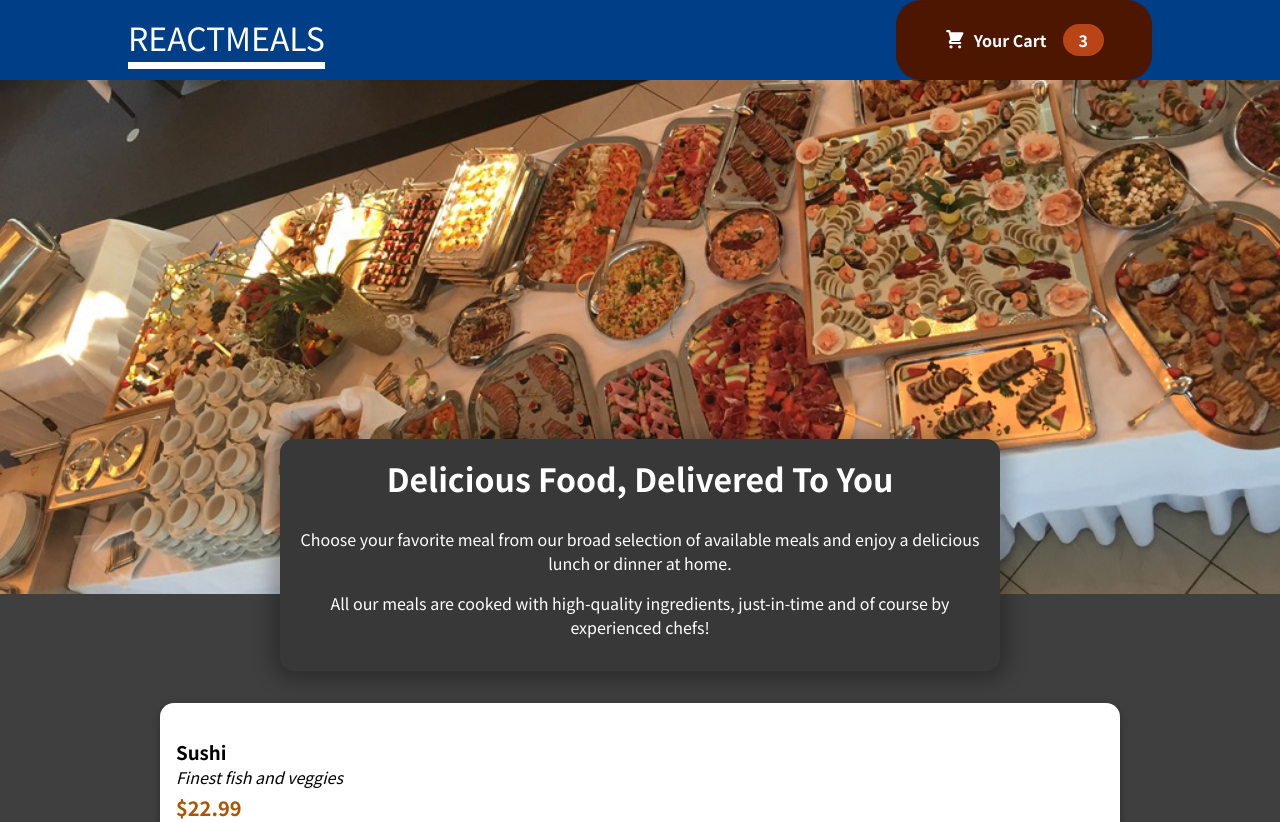
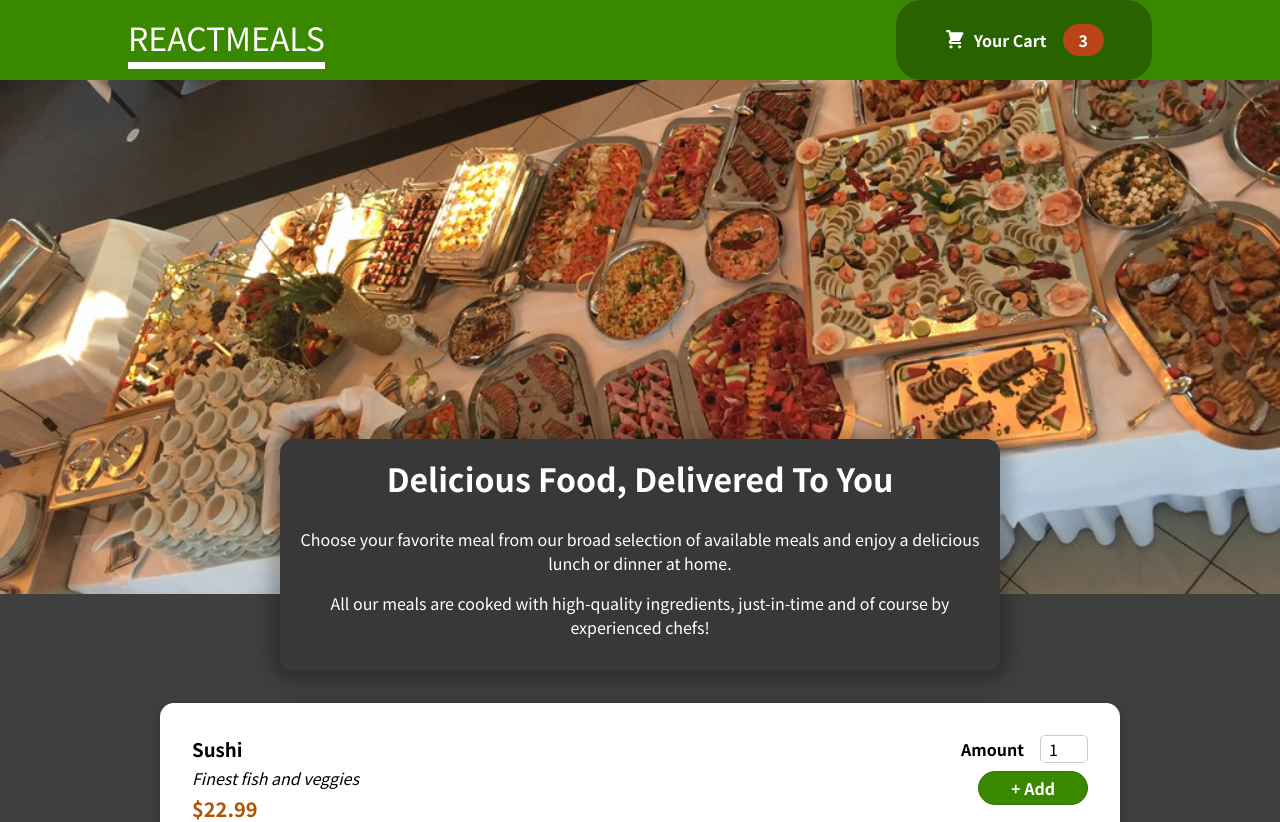
Before and after one commit to pramodui5/Food-Order-App, a React (Create React App) app: page / in a window 1280 px wide. Shown: the top 822 px of the page. Built offline with nearby package versions, Linux system fonts and the light colour scheme.

Commit message:
adding form and shopping cart

```diff
--- a/src/components/Layout/Header.module.css
+++ b/src/components/Layout/Header.module.css
@@ -1,5 +1,5 @@
 .header{
-    background-color: #003f88;
+    background-color: #398800;
     color: #fff;
     min-height: 10vh;
     display: flex;
--- a/src/components/Layout/HeaderCartButton.module.css
+++ b/src/components/Layout/HeaderCartButton.module.css
@@ -2,7 +2,7 @@
   cursor: pointer;
   font: inherit;
   border: none;
-  background-color: #4d1601;
+  background-color: #296300;
   color: white;
   padding: 0.75rem 3rem;
   display: flex;
--- a/src/components/Meals/AvailableMeals.js
+++ b/src/components/Meals/AvailableMeals.js
@@ -4,7 +4,7 @@ import classes from './AvailableMeals.module.css'
 import Card from '../UI/Card';
 import MealItem from './MealItem/MealItem';
 
-const DUMMY_MEALS = [
+const MEALS_LIST = [
   {
     id: 'm1',
     name: 'Sushi',
@@ -32,7 +32,7 @@ const DUMMY_MEALS = [
 ];
 
 const AvailableMeals = () => {
-    const mealsList = DUMMY_MEALS.map((meal) => <MealItem key={meal.id} name={meal.name} description={meal.description} price={meal.price} /> );
+    const mealsList = MEALS_LIST.map((meal) => <MealItem key={meal.id} name={meal.name} description={meal.description} price={meal.price} /> );
 
     return (
         <section className={classes.meals}>
--- a/src/components/Meals/MealItem/MealItem.js
+++ b/src/components/Meals/MealItem/MealItem.js
@@ -1,18 +1,19 @@
 import React from 'react';
 
 import classes from './MealItem.module.css'
+import MealItemForm from './MealItemForm';
 
 const MealItem = (props) => {
     const price = `$${props.price.toFixed(2)}`;
   return (
-      <li className={classes.meals}>
+      <li className={classes.meal}>
           <div>
               <h3>{props.name}</h3>
               <div className={classes.description}>{props.description}</div>
               <div className={classes.price}>{price}</div>
           </div>
           <div>
-
+            <MealItemForm />
           </div>
       </li>
   )
--- a/src/components/Meals/MealItem/MealItemForm.js
+++ b/src/components/Meals/MealItem/MealItemForm.js
@@ -1,8 +1,10 @@
 import React from 'react';
 
-import classes from './MealItem.module.css'
+import classes from './MealItemForm.module.css'
+import Input from '../../UI/Input';
 
-const MealItemForm = () => {
+const MealItemForm = (props) => {
+    console.log({props});
   return (
     <form className={classes.form}>
         <Input
--- a/src/components/Meals/MealItem/MealItemForm.module.css
+++ b/src/components/Meals/MealItem/MealItemForm.module.css
@@ -5,8 +5,8 @@
 .form button {
   font: inherit;
   cursor: pointer;
-  background-color: #8a2b06;
-  border: 1px solid #8a2b06;
+  background-color: #398800;
+  border: 1px solid #307500;
   color: white;
   padding: 0.25rem 2rem;
   border-radius: 20px;
@@ -15,6 +15,6 @@
 
 .form button:hover,
 .form button:active {
-  background-color: #641e03;
-  border-color: #641e03;
+  background-color: #307500;
+  border-color: #398800;
 }
--- /dev/null
+++ b/src/components/UI/Input.js
@@ -0,0 +1,14 @@
+import React from 'react';
+
+import classes from './Input.module.css';
+
+const Input = (props) => {
+  return (
+      <div className={classes.input}>
+          <label htmlFor={props.input.id} >{props.label}</label>
+          <input {...props.input} />
+      </div>
+  )
+}
+
+export default Input;
--- /dev/null
+++ b/src/components/UI/Input.module.css
@@ -0,0 +1,18 @@
+.input {
+  display: flex;
+  align-items: center;
+  margin-bottom: 0.5rem;
+}
+
+.input label {
+  font-weight: bold;
+  margin-right: 1rem;
+}
+
+.input input {
+  width: 3rem;
+  border-radius: 5px;
+  border: 1px solid #ccc;
+  font: inherit;
+  padding-left: 0.5rem;
+}
```
Also changed, not shown: src/components/Cart/Cart.js (added, +24 -0 lines), src/components/Cart/Cart.module.css (added, +44 -0 lines), src/components/UI/Modal.js (added), src/components/UI/Modal.module.css (added), 1 other file (tests, documents, lock files or other folders).
